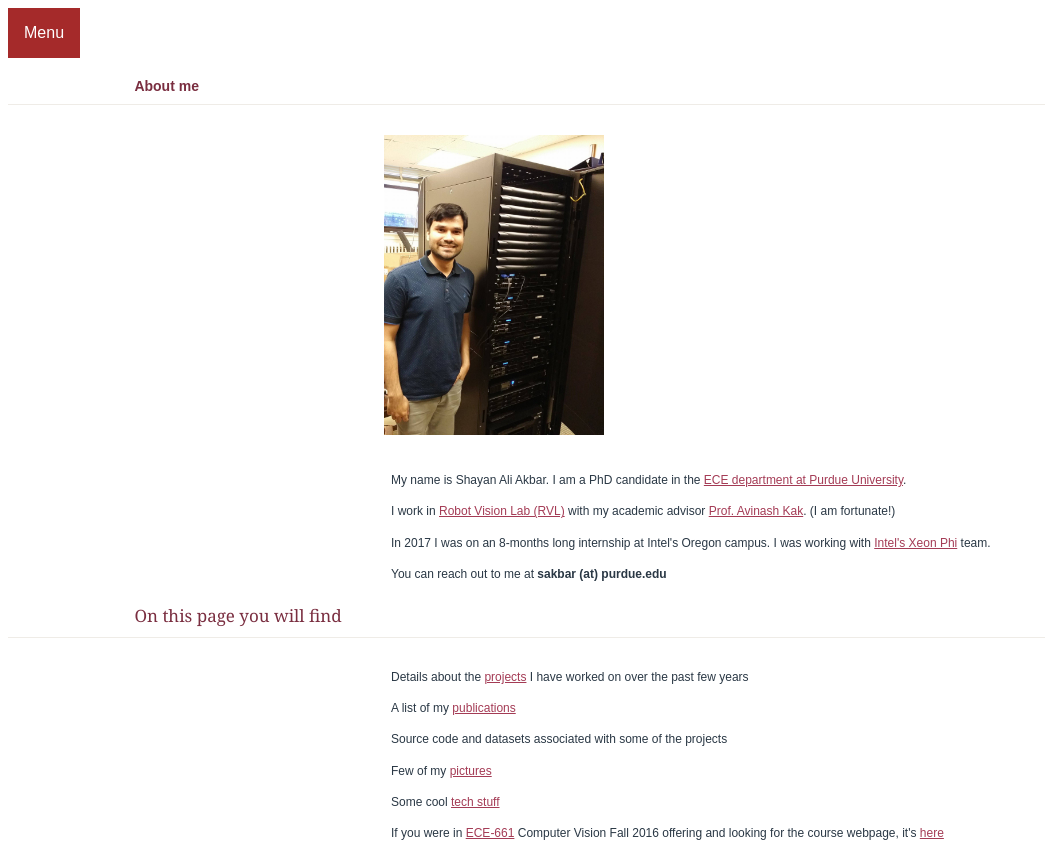
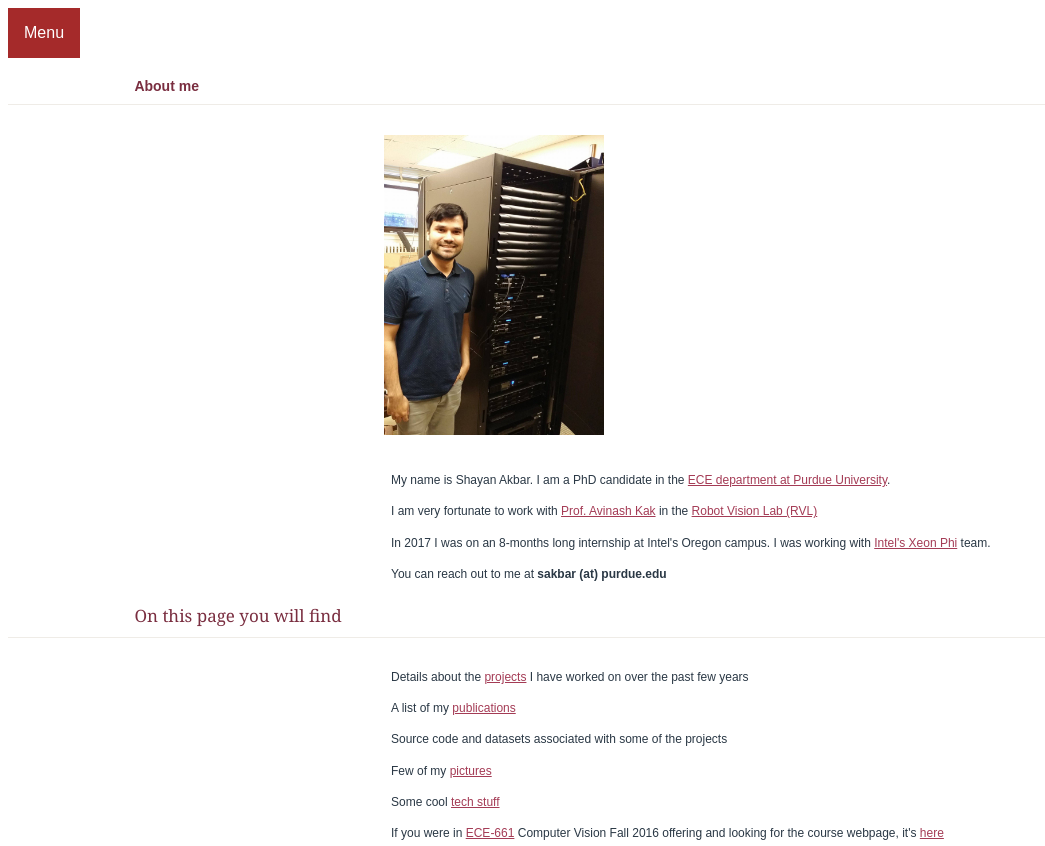
Before and after one commit to sakbarpu/sakbarpu.github.io, a plain HTML site: page index.html in a window 1280 px wide. Shown: the top 846 px of the page, without its empty margins (0-1045 px from the left). Drawn offline with Linux system fonts and the light colour scheme.

Commit message:
changed words in index

```diff
--- a/index.html
+++ b/index.html
@@ -22,9 +22,9 @@
 					<img src="shayan_main.jpg" width="220" height="300" />
 				</div>
 					<ul style="margin-top:30px;margin-right:20em;margin-left:28em;text-indent:0">
-					<li>My name is Shayan Ali Akbar. I am a PhD candidate in the
+					<li>My name is Shayan Akbar. I am a PhD candidate in the
 						<a href="https://engineering.purdue.edu/ECE">ECE department at Purdue University</a>.</li> <p></p> <p></p><p></p>
-					<li>I work in <a href="https://engineering.purdue.edu/RVL"> Robot Vision Lab (RVL)</a> with my academic advisor <a href="https://engineering.purdue.edu/kak/">Prof. Avinash Kak</a>. (I am fortunate!)<p></p><p></p><p></p>
+					<li>I am very fortunate to work with <a href="https://engineering.purdue.edu/kak/">Prof. Avinash Kak</a> in the <a href="https://engineering.purdue.edu/RVL"> Robot Vision Lab (RVL)</a><p></p><p></p><p></p>
 					<li>In 2017 I was on an 8-months long internship at Intel's Oregon campus. I was working with <a href="https://www.intel.com/content/www/us/en/products/processors/xeon-phi/xeon-phi-processors.html">Intel's Xeon Phi</a> team.</li><p></p><p></p><p></p>
 					<li>You can reach out to me at <b>sakbar (at) purdue.edu</b><p></p><p></p><p></p>
 					</ul>
```
